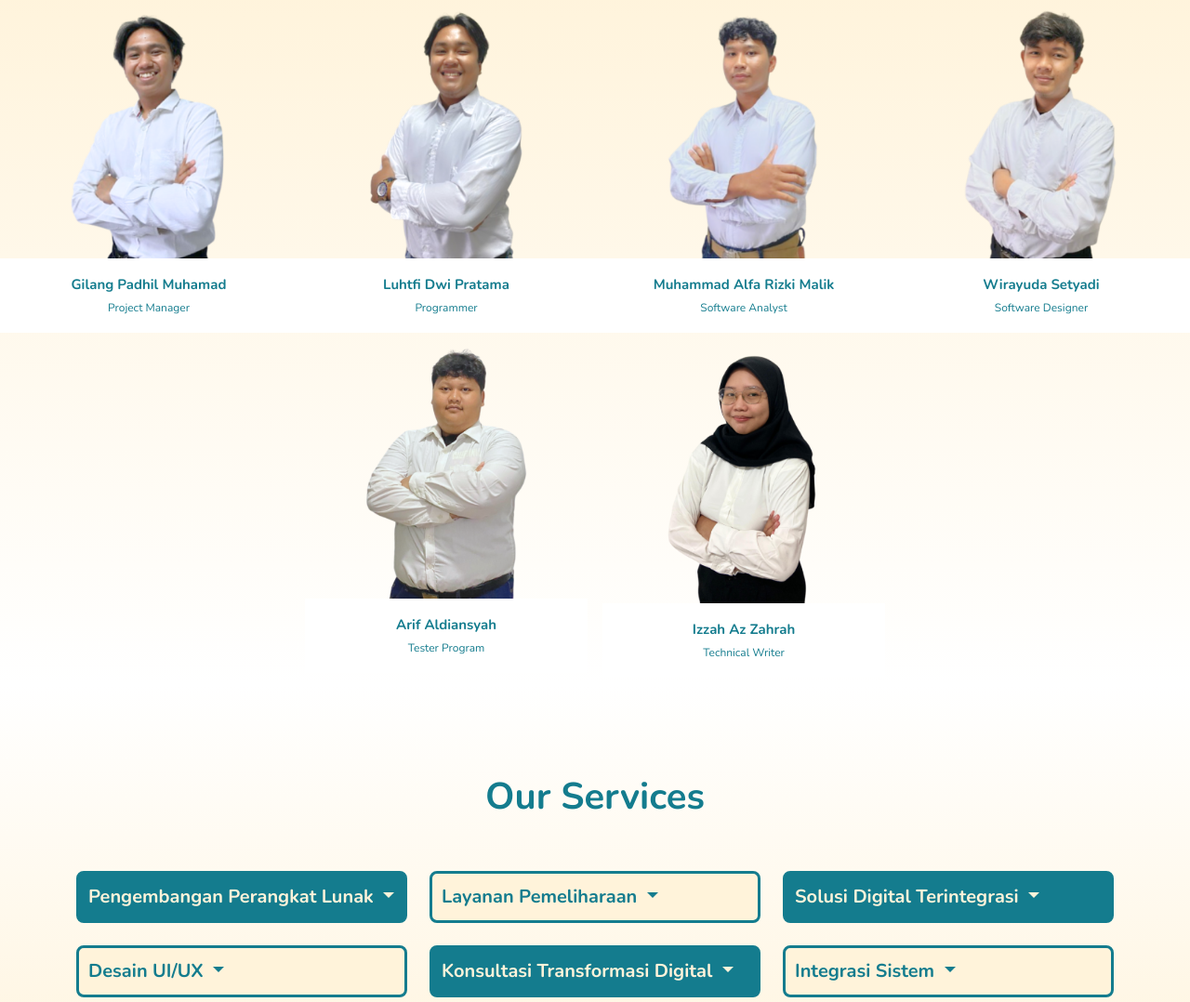
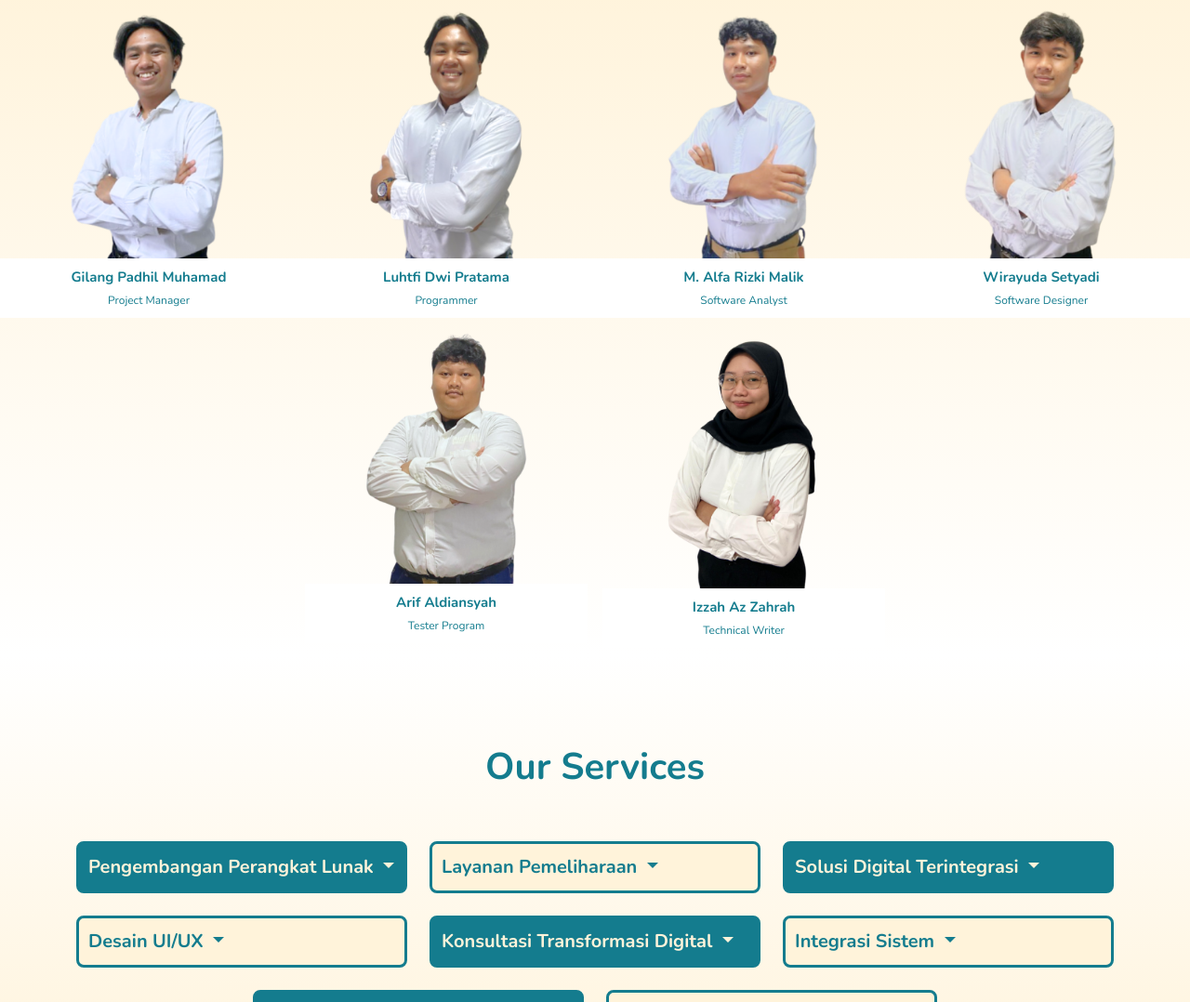
Before and after one commit to MasBotang/Digimind, a plain HTML site: page index.html in a window 1280 px wide. Shown: the part 2993-4071 px from the top of the page at 93% size. Drawn offline with nearby package versions, Linux system fonts and the light colour scheme.

Commit message:
Update index.html

```diff
--- a/index.html
+++ b/index.html
@@ -151,42 +151,42 @@
                 <!-- Team member setup for responsiveness -->
                 <div class="col-6 col-md-3 text-center p-0 team-member-container">
                     <img src="img/gilang.png" alt="" class="img-fluid" style="width: 60%;">
-                    <div class="bg-white p-3 team-member-info">
+                    <div class="bg-white p-2 team-member-info">
                         <span class="fw-bold" style="font-size: 15px; color: #147C8E;">Gilang Padhil Muhamad</span><br>
                         <span style="font-size: 12px; color: #147C8E;">Project Manager</span>
                     </div>
                 </div>
                 <div class="col-6 col-md-3 text-center p-0 team-member-container">
                     <img src="img/luthfi.png" alt="" class="img-fluid" style="width: 60%;">
-                    <div class="bg-white p-3 team-member-info">
+                    <div class="bg-white p-2 team-member-info">
                         <span class="fw-bold" style="font-size: 15px; color: #147C8E;">Luhtfi Dwi Pratama</span><br>
                         <span style="font-size: 12px; color: #147C8E;">Programmer</span>
                     </div>
                 </div>
                 <div class="col-6 col-md-3 text-center p-0 team-member-container">
                     <img src="img/alfa.png" alt="" class="img-fluid" style="width: 60%;">
-                    <div class="bg-white p-3 team-member-info">
-                        <span class="fw-bold" style="font-size: 15px; color: #147C8E;">Muhammad Alfa Rizki Malik</span><br>
+                    <div class="bg-white p-2 team-member-info">
+                        <span class="fw-bold" style="font-size: 15px; color: #147C8E;">M. Alfa Rizki Malik</span><br>
                         <span style="font-size: 12px; color: #147C8E;">Software Analyst</span>
                     </div>
                 </div>
                 <div class="col-6 col-md-3 text-center p-0 team-member-container">
                     <img src="img/yuda.png" alt="" class="img-fluid" style="width: 60%;">
-                    <div class="bg-white p-3 team-member-info">
+                    <div class="bg-white p-2 team-member-info">
                         <span class="fw-bold" style="font-size: 15px; color: #147C8E;">Wirayuda Setyadi</span><br>
                         <span style="font-size: 12px; color: #147C8E;">Software Designer</span>
                     </div>
                 </div>
                 <div class="col-6 col-md-3 text-center p-2 team-member-container">
                     <img src="img/arif.png" alt="" class="img-fluid" style="width: 60%;">
-                    <div class="bg-white p-3 team-member-info">
+                    <div class="bg-white p-2 team-member-info">
                         <span class="fw-bold" style="font-size: 15px; color: #147C8E;">Arif Aldiansyah</span><br>
                         <span style="font-size: 12px; color: #147C8E;">Tester Program</span>
                     </div>
                 </div>
                 <div class="col-6 col-md-3 text-center p-2 team-member-container">
                     <img src="img/izzah.png" alt="" class="img-fluid" style="width: 60%;">
-                    <div class="bg-white p-3 team-member-info">
+                    <div class="bg-white p-2 team-member-info">
                         <span class="fw-bold" style="font-size: 15px; color: #147C8E;">Izzah Az Zahrah</span><br>
                         <span style="font-size: 12px; color: #147C8E;">Technical Writer</span>
                     </div>
```
